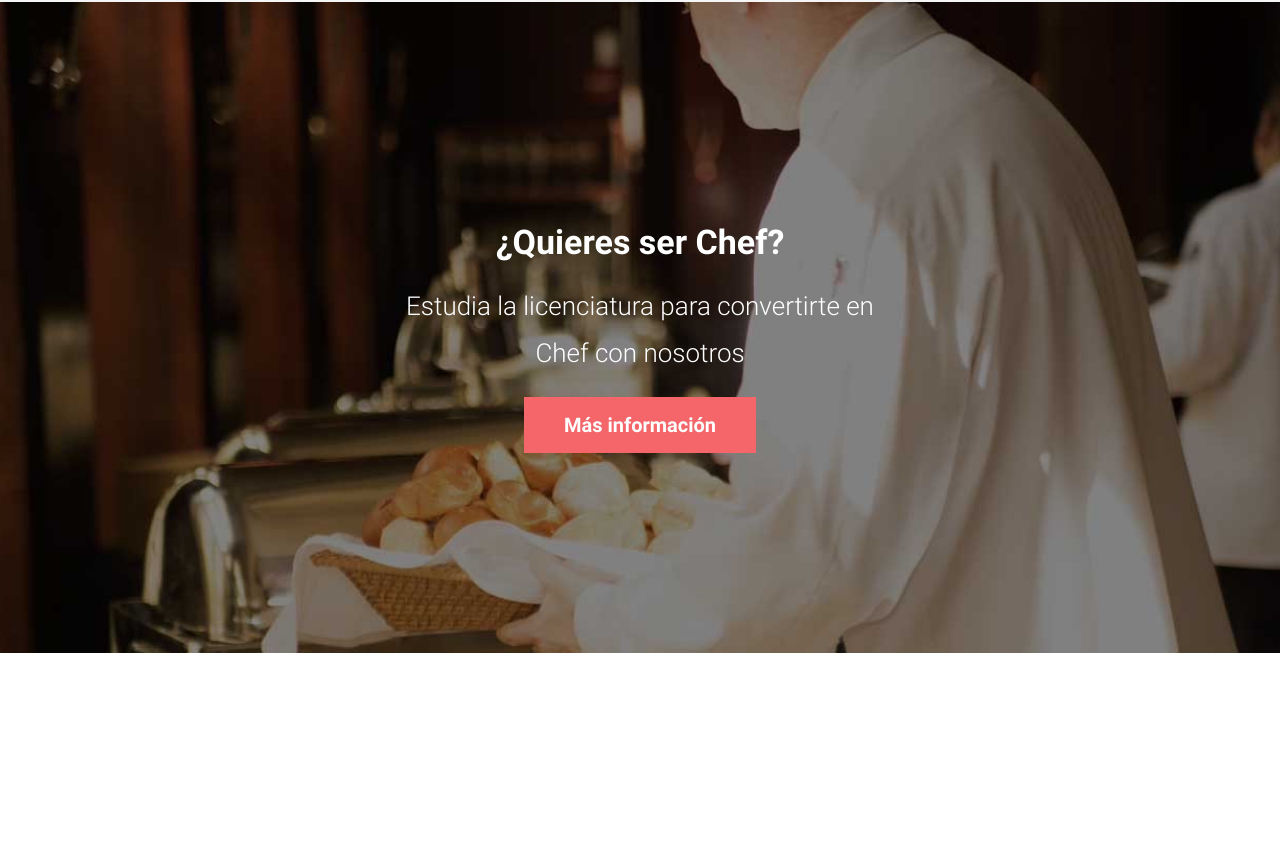
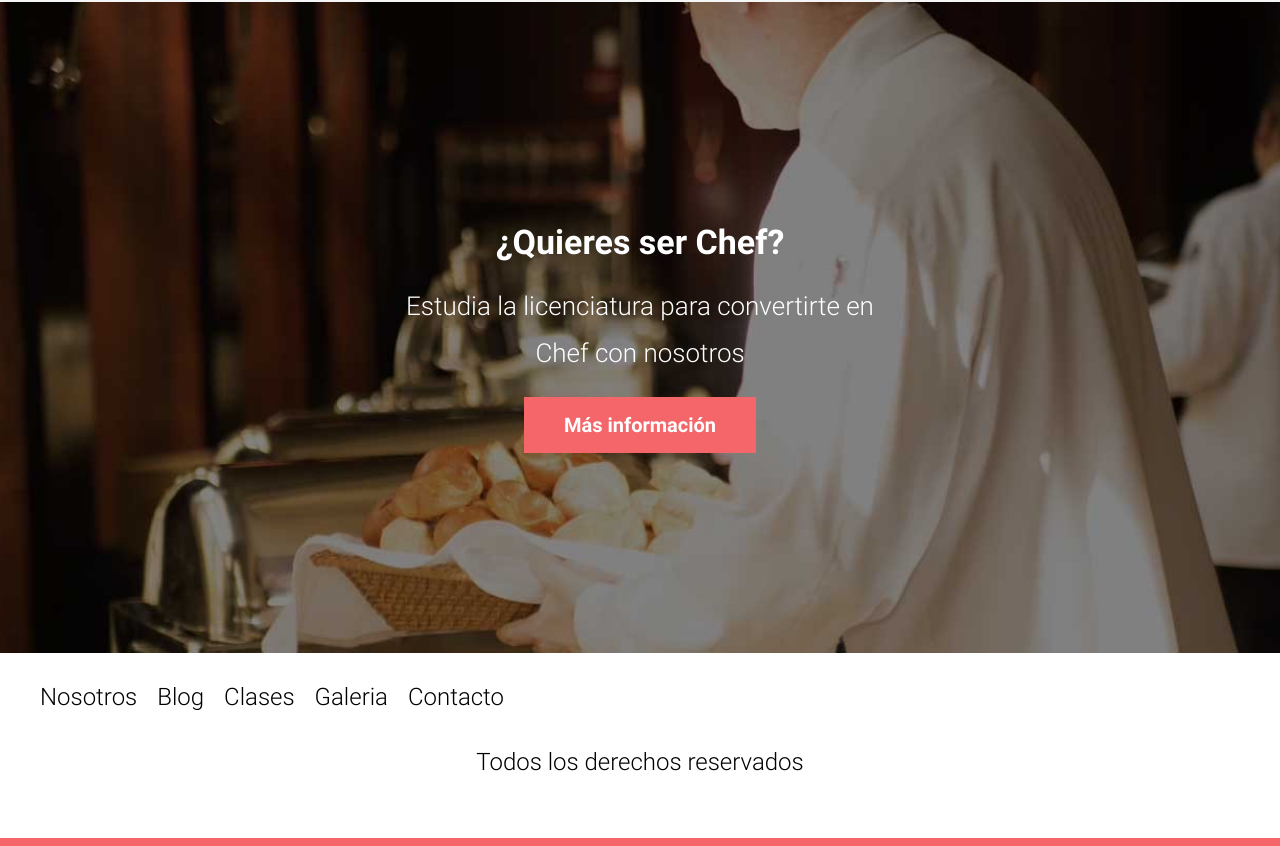
Before and after one commit to Devchris256/escuela-cocina, a website: page index.html in a window 1280 px wide. Shown: the part 3356-4202 px from the top of the page. Before the commit the page ends 4009 px from the top, so only its background shows below. Drawn offline with Linux system fonts and the light colour scheme.

Commit message:
finaliza footer

```diff
--- a/index.html
+++ b/index.html
@@ -19,7 +19,7 @@
                     <a href="#clases" class="navigation__link">Clases</a>
                     <a href="#" class="navigation__link">Galeria</a>
                     <a href="#contacto" class="navigation__link">Contacto</a>
-                </nav>
+                </nav> <!-- navigation -->
             </div> <!-- content -->
         </div> <!-- wrapper -->
     </header>
@@ -207,5 +207,17 @@
         <p class="school__text">Estudia la licenciatura para convertirte en Chef con nosotros</p>
         <a href="#" class="school__link">Más información</a>
     </section> <!-- school -->
+    <footer class="footer">
+        <div class="wrapper">
+            <nav class="navigation" aria-label="principal">
+                <a href="#nosotros" class="navigation__link">Nosotros</a>
+                <a href="#" class="navigation__link">Blog</a>
+                <a href="#clases" class="navigation__link">Clases</a>
+                <a href="#" class="navigation__link">Galeria</a>
+                <a href="#contacto" class="navigation__link">Contacto</a>
+            </nav> <!-- navigation -->
+        </div>
+        <p class="footer__copyright">Todos los derechos reservados</p>
+    </footer>
 </body>
 </html>
--- a/src/scss/app.scss
+++ b/src/scss/app.scss
@@ -2,3 +2,4 @@
 @use './ui/header';
 @use './ui/nav';
 @use './ui/contenido';
+@use './ui/footer';
--- /dev/null
+++ b/src/scss/ui/footer/_footer.scss
@@ -0,0 +1,13 @@
+@use '../../base/variables' as v;
+@use '../../base/minxis' as m;
+
+.footer {
+    padding: 1.875rem 0;
+    border-bottom: .5rem solid v.$primary;
+
+    &__copyright {
+        text-align: center;
+        font-size: 1.5rem;
+        margin-block-start: 1.875rem;
+    }
+}
--- /dev/null
+++ b/src/scss/ui/footer/_index.scss
@@ -0,0 +1 @@
+@forward 'footer';
```
Also changed, not shown: build/css/app.css, 1 other file.
